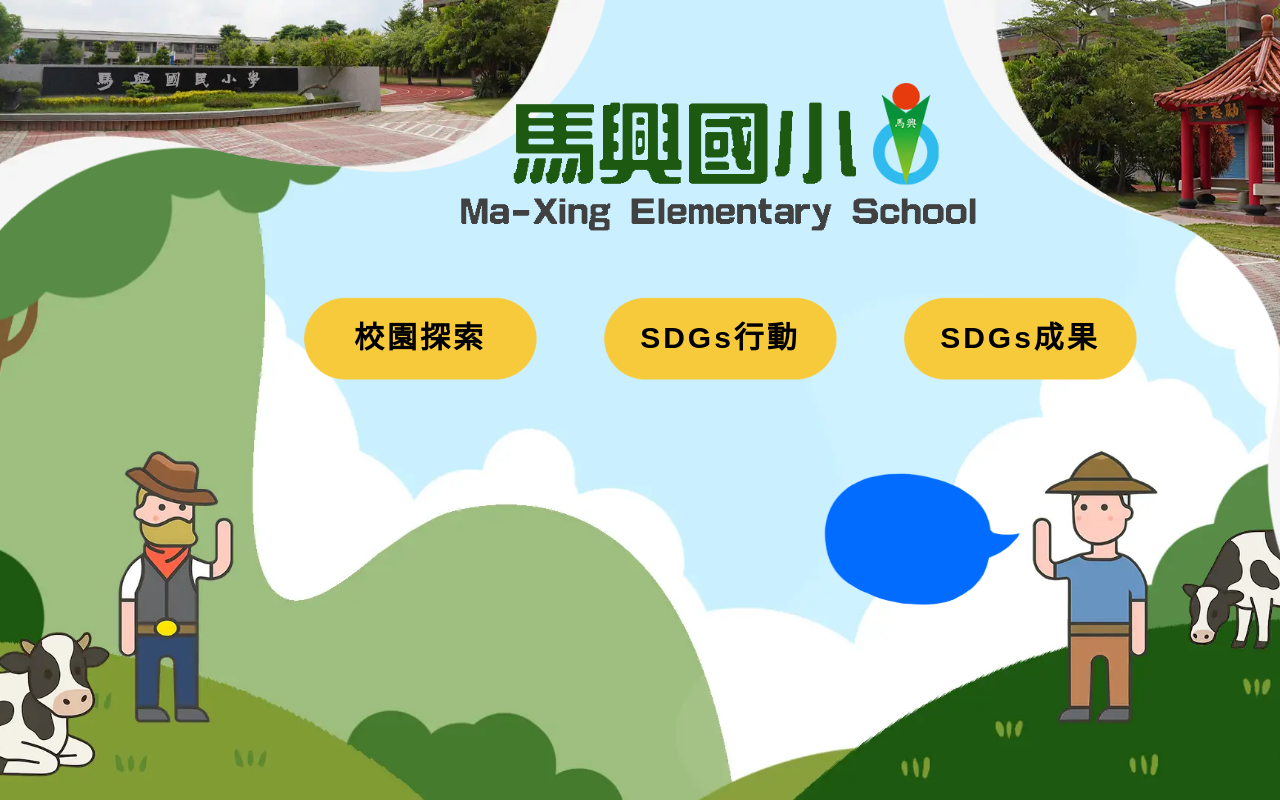
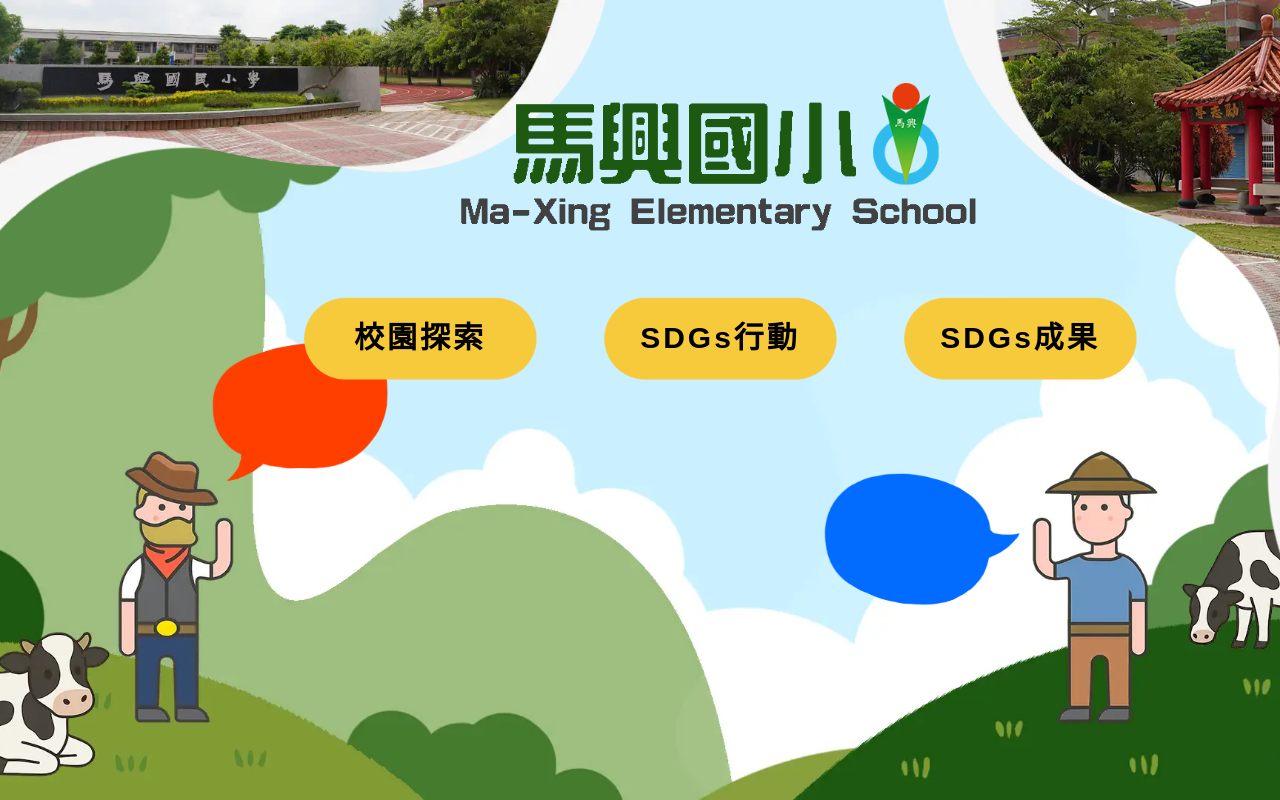
Before and after one commit to Evie-Liuu/Maxing, a Vue app: page /#/ in a window 1280 px wide. Built offline with nearby package versions, Linux system fonts and the light colour scheme.

Commit message:
對話框

```diff
--- a/src/views/Home.vue
+++ b/src/views/Home.vue
@@ -7,6 +7,11 @@
       <div class="hidden lg:block absolute w-full h-full top-0 left-0">
         <img
           :src="Speak_Chinese1"
+          class="absolute w-full h-full top-0 left-0 object-cover object-center pointer-events-none select-none"
+          alt="Changan_logo"
+        />
+        <img
+          :src="Speak_English1"
           class="absolute w-full h-full top-0 left-0 object-cover object-center pointer-events-none select-none"
           alt="Changan_logo"
         />
```
